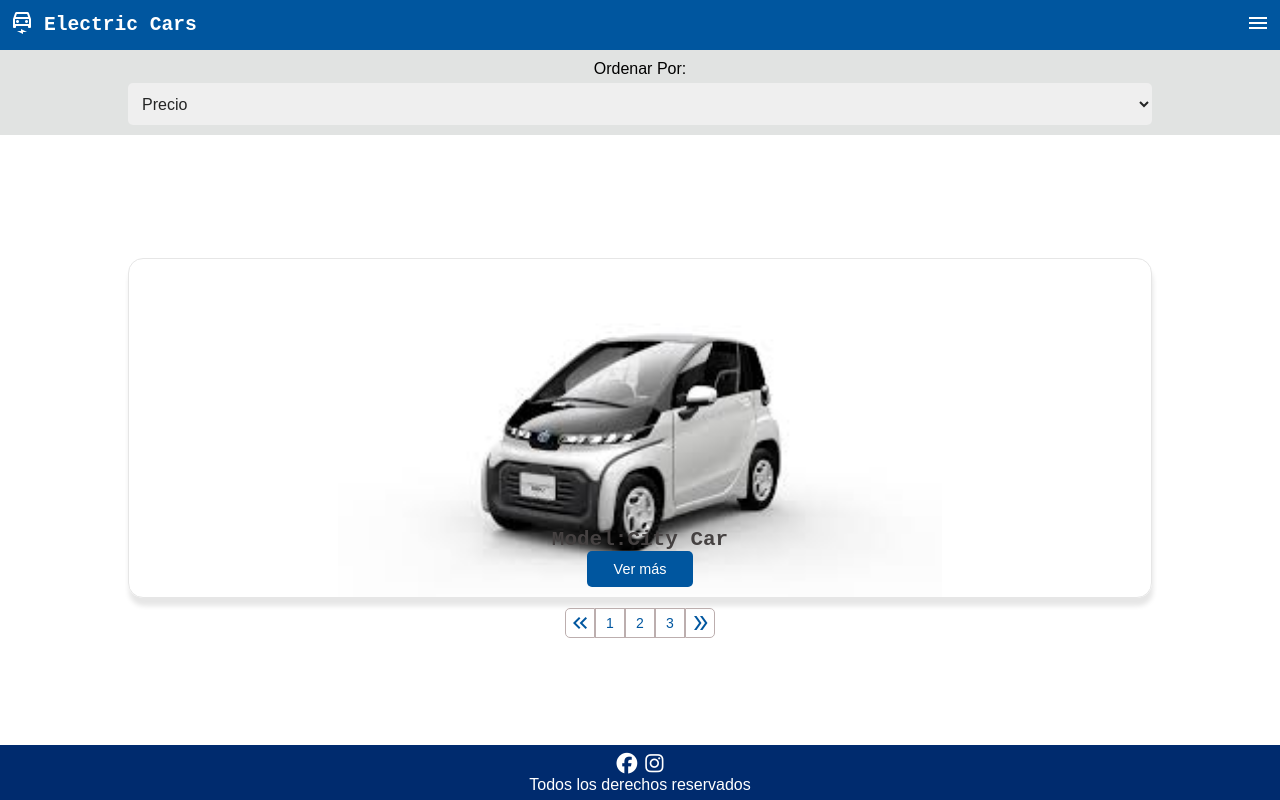
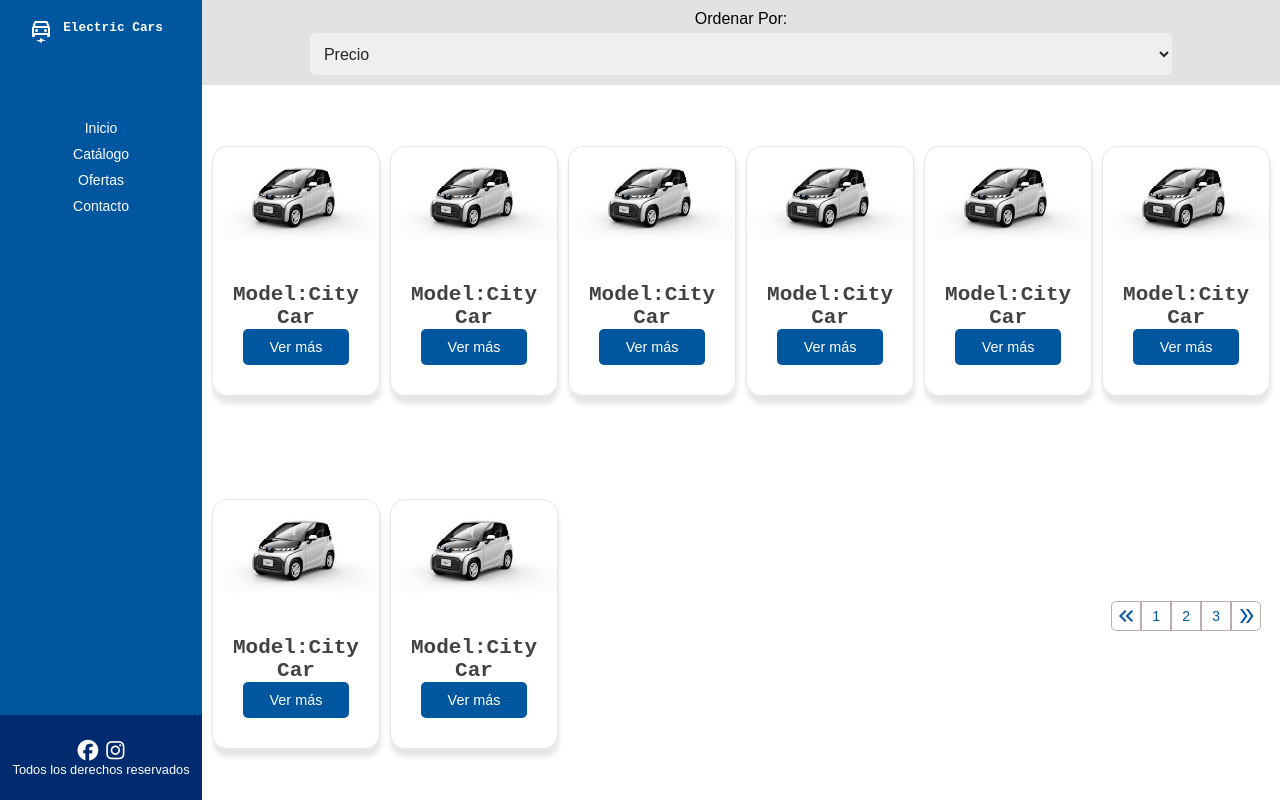
Before and after one commit to dtdavid/desafio_media_queries_G81, a plain HTML site: page index.html in a window 1280 px wide. Drawn offline with nearby package versions, Linux system fonts and the light colour scheme.

Commit message:
escritorio

```diff
--- a/assets/css/style.css
+++ b/assets/css/style.css
@@ -50,6 +50,9 @@ nav {
 .hamburguer-menu {
     color: #ffffff;
 }
+.titulo_list {
+    display: none;
+}
 aside {
     grid-area: aside;
     background-color: var(--background-color-aside);
@@ -85,6 +88,9 @@ main {
     justify-content: center;
     align-items: center;
     margin: 0;
+}
+.principal_card {
+    display: none;
 }
 .principal_card1{
     background-image: url(../img/city-car.jpg);
@@ -173,3 +179,98 @@ footer {
     grid-template-columns: 1fr;
     height: 100vh;
 }
+
+@media (min-width: 576px) {
+    nav {
+        display: flex;
+        flex-direction: column;
+        justify-content: flex-start;
+        align-items: flex-start;
+    }
+    h1 {
+        font-size: 0.8rem;
+    }
+    .titulo_left {
+        display: flex;
+        align-items: flex-start;
+        flex-direction: row;
+        justify-content: center;
+        height: 100px;
+        margin: 20px 0 0 0;
+        text-align: center;
+        width: 100%;
+
+    }
+
+    .titulo_right {
+        display: none;
+    }
+    .titulo_list {
+        display: flex;
+        flex-direction: column;
+        color: white;
+        width: 100%;
+    }
+    .titulo_list ul {
+        list-style: none;
+        display: flex;
+        flex-direction: column;
+        row-gap: 10px;
+        width: 100%;
+        align-items: center;
+    }
+    .titulo_list ul li {
+        list-style: none;
+    }
+    .titulo_icon {
+        display: flex;
+        align-items: center;
+        gap: 10px;
+    }
+    main {
+        display: flex;
+        flex-direction: column;
+        gap: 5px;
+        justify-content: center;
+        max-width: 100vw;
+    }
+    .principal_cards{
+        display: grid;
+        grid-template-columns: repeat(4, 1fr);
+        gap: 10px;
+        padding: 10px;
+        width: 100%;
+    }
+    .principal_card1, .principal_card {
+    display: flex;
+    justify-content: flex-end;
+    flex-direction: column;
+    align-items: center;
+    background-image: url("../img/city-car2.jpg");
+    border-image-source: none;
+    background-repeat: no-repeat;
+    background-size: contain;
+    background-position: center top;
+    min-height: 250px;
+    width: auto;
+    border: 1px solid #e6e6e6;
+    border-radius: 15px;
+    margin: 20px 0px 10px 0;
+    box-shadow: 1px 8px 5px #e6e6e6;
+    padding: 20px;
+    text-align: center;
+    width: 100%;
+    }
+    .footer_derechos {
+        font-size: 0.8rem;
+        text-align: center;
+    }
+    .grid_container {
+        grid-template-areas:
+        "nav aside aside aside aside"
+        "nav main main main main"
+        "footer main main main main";
+        grid-template-columns: 1.5fr 2fr 2fr 2fr 2fr;
+        grid-template-rows: 85px auto 85px;
+    }
+}
--- a/index.html
+++ b/index.html
@@ -32,7 +32,14 @@
                 </i>
             </p>
         </div>
-
+        <div class="titulo_list">
+          <ul>
+            <li>Inicio</li>
+            <li>Catálogo</li>
+            <li>Ofertas</li>
+            <li>Contacto</li>
+          </ul>
+        </div>
       </nav>
       <aside class="buscador">
         <p class="buscador_filtro">Ordenar Por:</p>
@@ -45,6 +52,34 @@
       <main class="principal">
         <section class="principal_cards">
            <article class="principal_card1">
+            <h2 class="principal_name">Model:City Car</h2>
+            <button class="principal_btn">Ver más</button>
+           </article>
+           <article class="principal_card">
+            <h2 class="principal_name">Model:City Car</h2>
+            <button class="principal_btn">Ver más</button>
+           </article>
+           <article class="principal_card">
+            <h2 class="principal_name">Model:City Car</h2>
+            <button class="principal_btn">Ver más</button>
+           </article>
+           <article class="principal_card">
+            <h2 class="principal_name">Model:City Car</h2>
+            <button class="principal_btn">Ver más</button>
+           </article>
+           <article class="principal_card">
+            <h2 class="principal_name">Model:City Car</h2>
+            <button class="principal_btn">Ver más</button>
+           </article>
+           <article class="principal_card">
+            <h2 class="principal_name">Model:City Car</h2>
+            <button class="principal_btn">Ver más</button>
+           </article>
+           <article class="principal_card">
+            <h2 class="principal_name">Model:City Car</h2>
+            <button class="principal_btn">Ver más</button>
+           </article>
+           <article class="principal_card">
             <h2 class="principal_name">Model:City Car</h2>
             <button class="principal_btn">Ver más</button>
            </article>
@@ -66,7 +101,7 @@
             <i class="fa-brands fa-facebook"></i>
             <i class="fa-brands fa-instagram"></i>
         </div>
-        <p class="footer derechos">Todos los derechos reservados</p>
+        <p class="footer_derechos">Todos los derechos reservados</p>
       </footer>
     </div>
   </body>
```
